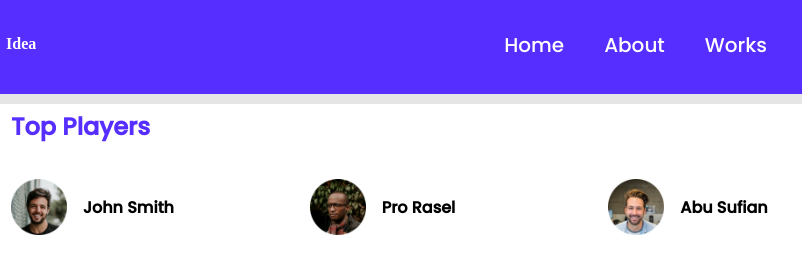
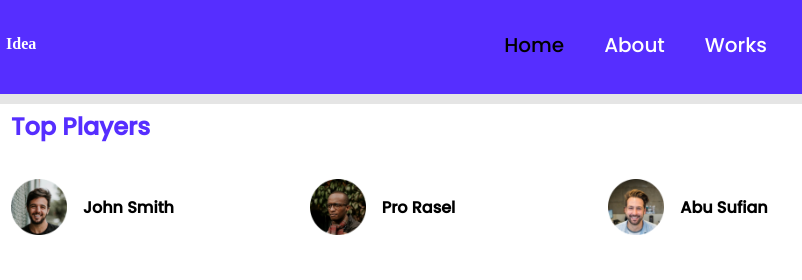
Before and after one commit to sm-alamin/leader-board-css3, a plain HTML site: page index.html in a window 1280 px wide. In both pictures the pointer is over the link "Home". Shown: the top 280 px of the page, 211-1013 px from the left. Drawn offline with Linux system fonts and the light colour scheme.

Commit message:
navbar hover is added

```diff
--- a/styles/style.css
+++ b/styles/style.css
@@ -66,6 +66,9 @@ img {
   font-size: var(--medium-font);
   font-family: var(--primary-font-family);
   text-decoration: none;
+}
+.navbar ul li a:hover{
+  color: var(--primary-color);
 }
 .navbar img{
   width: 50px;
```
